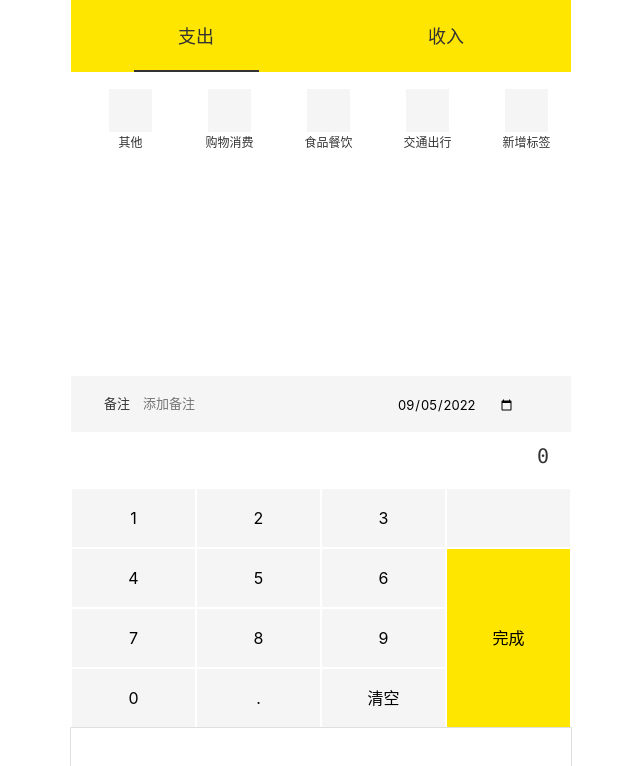
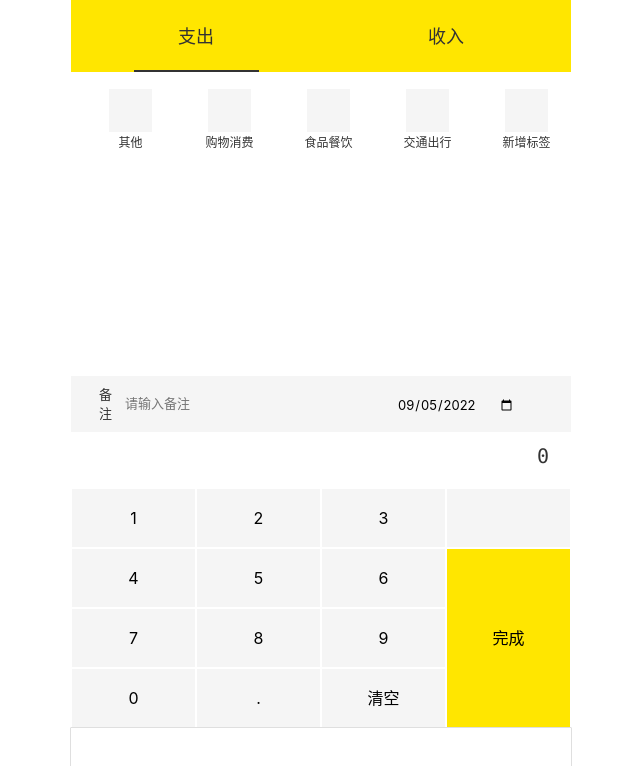
Before and after one commit to lemon1007/simpleTally, a Vue app: page /charts#/money in a window 1280 px wide. Shown: the top 766 px of the page, without its empty margins (319-959 px from the left). Built offline with nearby package versions, Linux system fonts and the light colour scheme.

Commit message:
完善记录提交后清空note的功能

```diff
--- a/src/components/Charts/ChartSector.vue
+++ b/src/components/Chart.vue
@@ -5,10 +5,11 @@
 <script lang="ts">
 import Vue from 'vue';
 import {Component, Prop, Watch} from 'vue-property-decorator';
-import echarts, {EChartOption} from 'echarts';
+import * as echarts from 'echarts';
+import {EChartOption} from 'echarts';
 
 @Component
-export default class ChartSector extends Vue {
+export default class ChartLine extends Vue {
   @Prop() options?: any;
   chart?: any;
 
@@ -19,7 +20,7 @@ export default class ChartSector extends Vue {
   }
 
   @Watch('options')
-  onOptionsChange(newValue: EChartOption) {
+  onOptionsChange(newValue:EChartOption) {
     this.chart!.setOption(newValue);
   }
 }
@@ -27,6 +28,7 @@ export default class ChartSector extends Vue {
 
 <style lang="scss" scoped>
 .wrapper {
-  height: 300px;
+  height:260px;
 }
+
 </style>
--- a/src/components/Charts/ChartHistogram.vue
+++ /dev/null
@@ -1,32 +0,0 @@
-<template>
-  <div class="wrapper" ref="wrapper"></div>
-</template>
-
-<script lang="ts">
-import Vue from 'vue';
-import {Component, Prop, Watch} from 'vue-property-decorator';
-import echarts, {EChartOption} from 'echarts';
-
-@Component
-export default class ChartHistogram extends Vue {
-  @Prop() options?: any;
-  chart?: any;
-
-  mounted() {
-    if (this.options === undefined) {return console.log('options error');}
-    this.chart = echarts.init(this.$refs.wrapper as HTMLDivElement);
-    this.chart.setOption(this.options);
-  }
-
-  @Watch('options')
-  onOptionsChange(newValue: EChartOption) {
-    this.chart!.setOption(newValue);
-  }
-}
-</script>
-
-<style lang="scss" scoped>
-.wrapper {
-  height: 260px;
-}
-</style>
--- a/src/components/Charts/ChartLine.vue
+++ /dev/null
@@ -1,34 +0,0 @@
-<template>
-  <div class="wrapper" ref="wrapper"></div>
-</template>
-
-<script lang="ts">
-import Vue from 'vue';
-import {Component, Prop, Watch} from 'vue-property-decorator';
-import * as echarts from 'echarts';
-import {EChartOption} from 'echarts';
-
-@Component
-export default class ChartLine extends Vue {
-  @Prop() options?: any;
-  chart?: any;
-
-  mounted() {
-    if (this.options === undefined) {return console.log('options error');}
-    this.chart = echarts.init(this.$refs.wrapper as HTMLDivElement);
-    this.chart.setOption(this.options);
-  }
-
-  @Watch('options')
-  onOptionsChange(newValue:EChartOption) {
-    this.chart!.setOption(newValue);
-  }
-}
-</script>
-
-<style lang="scss" scoped>
-.wrapper {
-  height: 200px;
-}
-
-</style>
--- a/src/components/Money/Notes.vue
+++ /dev/null
@@ -1,37 +0,0 @@
-<template>
-  <div class="notes">
-    <MyInput class="input"
-             file-name="备注"
-             placeholder="添加备注"
-             @update:value="getNotes"/>
-  </div>
-</template>
-
-<script lang="ts">
-import Vue from 'vue';
-import {Component} from 'vue-property-decorator';
-import MyInput from '@/components/MyInput.vue';
-
-@Component({
-  components: {MyInput}
-})
-export default class Notes extends Vue {
-  value: string = '';
-
-  getNotes(notes: string) {
-    this.value = notes;
-    this.$emit('update:value', this.value);
-  }
-}
-</script>
-
-<style lang="scss" scoped>
-.notes {
-  display: flex;
-  justify-content: space-between;
-  align-items: center;
-  background-color: #f5f5f5;
-  font-size: 13px;
-}
-
-</style>
--- a/src/components/Money/NumberPad.vue
+++ b/src/components/Money/NumberPad.vue
@@ -90,6 +90,7 @@ export default class NumberPad extends Vue {
     text-align: right;
     padding: 9px 22px;
     font-family: Consolas, monospace;
+    background-color: white;
   }
 
   .buttons {
--- a/src/views/AddTag.vue
+++ b/src/views/AddTag.vue
@@ -66,8 +66,17 @@ export default class addTags extends Vue {
     if (name && icon) {
       this.$store.commit('createTag', {name, icon});
       if (this.$store.state.createTagError) {
-        window.alert(this.map[this.$store.state.createTagError.message] || '未知错误');
-        return;
+        if (this.$store.state.createTagError.message === 'tag name duplicated') {
+          window.alert('标签已存在');
+          return;
+        } else if (this.$store.state.createTagError.message === 'create tag success') {
+          window.alert('添加成功');
+          router.replace('/money');
+          return;
+        } else {
+          window.alert('未知错误');
+          return;
+        }
       }
     }
   }
--- a/src/views/Charts.vue
+++ b/src/views/Charts.vue
@@ -10,20 +10,20 @@
         <li>
           <span>近30日收支走势</span>
           <div class="chartLine-wrapper" ref="chartLineWrapper">
-            <ChartLine class="chartLine" :options="chartLineOptions"></ChartLine>
+            <Chart class="chartLine" :options="chartLineOptions"></Chart>
           </div>
         </li>
 
         <li>
           <span>近30日收支统计</span>
           <div class="chartHistogram-wrapper" ref="chartHistogramWrapper">
-            <ChartHistogram class="chartHistogram" :options="chartHistogramOptions"></ChartHistogram>
+            <Chart class="chartHistogram" :options="chartHistogramOptions"></Chart>
           </div>
         </li>
         <li>
           <span>近30日收支占比</span>
           <div class="chartSector-wrapper" ref="chartSectorWrapper">
-            <ChartSector class="chartSector" :options="chartSectorOptions"></ChartSector>
+            <Chart class="chartSector" :options="chartSectorOptions"></Chart>
           </div>
         </li>
       </ul>
@@ -39,12 +39,10 @@ import typeList from '@/constants/typeList';
 import _ from 'lodash';
 import dayjs from 'dayjs';
 import clone from '@/lib/clone';
-import ChartLine from '@/components/Charts/ChartLine.vue';
-import ChartHistogram from '@/components/Charts/ChartHistogram.vue';
-import ChartSector from '@/components/Charts/ChartSector.vue';
+import Chart from '@/components/Chart.vue';
 
 @Component({
-  components: {ChartSector, ChartHistogram, ChartLine, Tabs},
+  components: {Chart, Tabs},
 })
 export default class Charts extends Vue {
   get recordList() {
--- a/src/views/Money.vue
+++ b/src/views/Money.vue
@@ -5,7 +5,13 @@
           :types="record.type"/>
     <Tags :tag-source.sync="tagList"
           @update:value="onUpdateTags"></Tags>
-    <Notes @update:value="onUpdateNotes"></Notes>
+    <div class="notesWrapper">
+      <MyInput file-name="备注"
+               placeholder="请输入备注"
+               class="notes"
+               @update:value="onUpdateNotes"
+               :value="record.notes"/>
+    </div>
     <div class="createAt">
       <MyInput class="createAtInput"
                :value="record.createdAt"
@@ -23,7 +29,6 @@
 <script lang="ts">
 import Layout from '@/components/Layout.vue';
 import Tags from '@/components/Money/Tags.vue';
-import Notes from '@/components/Money/Notes.vue';
 import NumberPad from '@/components/Money/NumberPad.vue';
 import {Component} from 'vue-property-decorator';
 import Tabs from '@/components/Tabs.vue';
@@ -37,7 +42,7 @@ import router from '@/router';
 
 
 @Component({
-  components: {MyInput, Layout, Tags, Notes, NumberPad, Tabs},
+  components: {MyInput, Layout, Tags, NumberPad, Tabs},
 })
 export default class Money extends Vue {
   // 对象初始化
@@ -74,6 +79,7 @@ export default class Money extends Vue {
     this.$store.commit('createRecord', this.record);
     if (this.$store.state.createRecordError === null) {
       window.alert('添加成功');
+      this.record.notes = '';
     }
   }
 
@@ -105,6 +111,17 @@ export default class Money extends Vue {
 </script>
 
 <style lang="scss" scoped>
+.notesWrapper {
+  background-color: #f5f5f5;
+
+  .notes {
+    width: 240px;
+    font-size: 13px;
+    padding-left: 10px;
+  }
+}
+
+
 .createAt {
   background-color: #f5f5f5;
   font-size: 13px;
--- a/vue.config.js
+++ b/vue.config.js
@@ -3,7 +3,7 @@ const path = require('path');
 
 module.exports = {
   publicPath: process.env.NODE_ENV === 'production'
-    ? '/tally-website/'
+    ? '/simpleTally-website/'
     : '/',
   lintOnSave: false,
   chainWebpack: config => {
```
Also changed, not shown: 1 other file (tests, documents, lock files or other folders).
